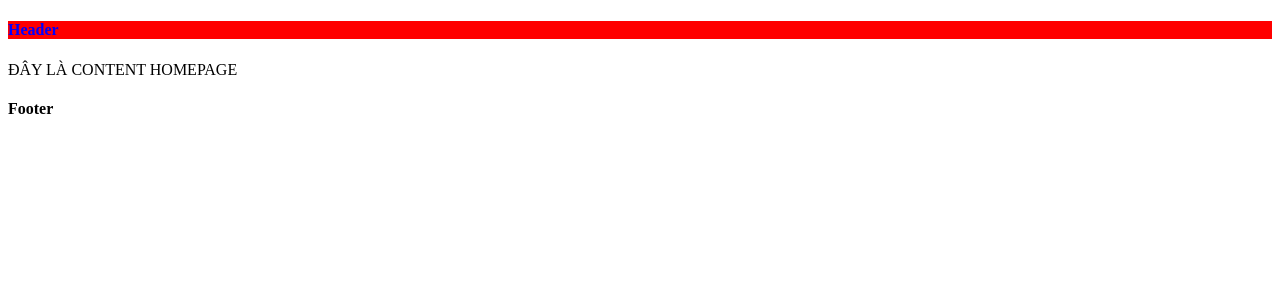
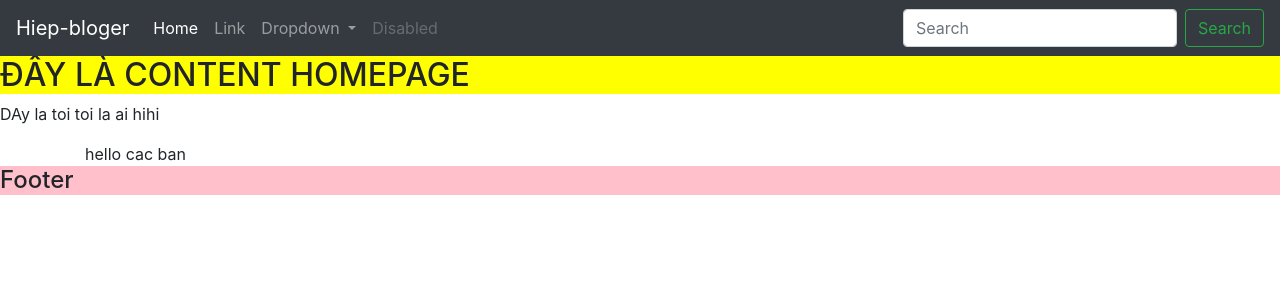
Before and after one commit to hieptvh18/project_nodeJs, a Node server app: page / in a window 1280 px wide. Shown: the top 300 px of the page. Run offline with Node 20, Linux system fonts and the light colour scheme; style sheets or scripts are compiled from the project's sources; some libraries are stand-ins or nearby versions.

Commit message:
css folder

```diff
--- /dev/null
+++ b/nodemon.json
@@ -0,0 +1,3 @@
+{
+    "ext":"js json"
+}
--- a/package.json
+++ b/package.json
@@ -5,7 +5,7 @@
   "main": "src/index.js",
   "scripts": {
     "start": "nodemon --inspect src/index.js",
-    "watch":"node-sass --watch src/resources/scss/app.scss src/public/css/app.css",
+    "watch": "node-sass --watch src/resources/scss/app.scss src/public/css/app.css",
     "test": "echo \"Error: no test specified\" && exit 1"
   },
   "repository": {
@@ -23,7 +23,7 @@
   "homepage": "https://github.com/hieptvh18/project_nodeJs#readme",
   "dependencies": {
     "ejs": "^3.1.6",
-    "express": "^4.17.2",
+    "express": "^4.17.3",
     "express-handlebars": "^6.0.3"
   },
   "devDependencies": {
--- a/src/index.js
+++ b/src/index.js
@@ -2,7 +2,7 @@ const express = require('express')
 const morgan = require('morgan');
 const path = require('path');
 const app = express()
-const port = 3000
+const port = 5000
 
     //--------------------------------------------//
     // config load tài nguyên trong public
@@ -14,7 +14,7 @@ const hbs = exphbs.create({ extname: '.hbs' });
     // TEMPLATE ENGINE
 app.engine('hbs', hbs.engine)
 app.set('view engine', 'hbs');
-app.set("views", path.join(__dirname, 'resources\\views')); // window đổi dấu /
+app.set("views", path.join(__dirname, 'resources/views')); // window đổi dấu /
 
 
 //HTTP logger
@@ -34,3 +34,11 @@ app.get('/news', (req, res) => {
 app.listen(port, () => {
     console.log(`Example app listening at http://localhost:${port}`)
 });
+
+/**
+ * install and config de build dc project nodejs: install express(framework nodejs)
+ * +install nodemon -> live change code
+ * +install node-sass: live change code sass -> config package.json
+ *
+ *
+ */
--- a/src/resources/scss/app.scss
+++ b/src/resources/scss/app.scss
@@ -2,4 +2,16 @@ header{
     background:red;
     color: blue;
     text-decoration: none;
+    p{
+        color:blue;
+    }
+    span{
+        color:red;
+    }
 }
+h2{
+    background: yellow;
+}
+footer{
+    background-color: pink;
+}
--- a/src/resources/views/home.hbs
+++ b/src/resources/views/home.hbs
@@ -1 +1,6 @@
-<p>ĐÂY LÀ CONTENT HOMEPAGE</p>
+<h2>ĐÂY LÀ CONTENT HOMEPAGE</h2>
+
+<p>DAy la toi toi la ai hihi</p>
+<div class="container">
+    hello cac ban
+</div>
--- a/src/resources/views/layouts/main.hbs
+++ b/src/resources/views/layouts/main.hbs
@@ -1,14 +1,18 @@
 <!DOCTYPE html>
 <html lang="en">
+
 <head>
     <meta charset="UTF-8">
     <meta http-equiv="X-UA-Compatible" content="IE=edge">
     <meta name="viewport" content="width=device-width, initial-scale=1.0">
 
     {{!-- plugin --}}
+    <link rel="stylesheet" href="https://cdn.jsdelivr.net/npm/bootstrap@4.0.0/dist/css/bootstrap.min.css"
+        integrity="sha384-Gn5384xqQ1aoWXA+058RXPxPg6fy4IWvTNh0E263XmFcJlSAwiGgFAW/dAiS6JXm" crossorigin="anonymous">
     <link rel="stylesheet" href="/css/app.css">
     <title>Document</title>
 </head>
+
 <body>
     {{>_header}}
 
@@ -22,5 +26,16 @@
     {{>_footer}}
 
     {{!-- end footer --}}
+
+    <script src="https://code.jquery.com/jquery-3.2.1.slim.min.js"
+        integrity="sha384-KJ3o2DKtIkvYIK3UENzmM7KCkRr/rE9/Qpg6aAZGJwFDMVNA/GpGFF93hXpG5KkN"
+        crossorigin="anonymous"></script>
+    <script src="https://cdn.jsdelivr.net/npm/popper.js@1.12.9/dist/umd/popper.min.js"
+        integrity="sha384-ApNbgh9B+Y1QKtv3Rn7W3mgPxhU9K/ScQsAP7hUibX39j7fakFPskvXusvfa0b4Q"
+        crossorigin="anonymous"></script>
+    <script src="https://cdn.jsdelivr.net/npm/bootstrap@4.0.0/dist/js/bootstrap.min.js"
+        integrity="sha384-JZR6Spejh4U02d8jOt6vLEHfe/JQGiRRSQQxSfFWpi1MquVdAyjUar5+76PVCmYl"
+        crossorigin="anonymous"></script>
 </body>
+
 </html>
--- a/src/resources/views/partials/_header.hbs
+++ b/src/resources/views/partials/_header.hbs
@@ -1,3 +1,35 @@
- <header>
-        <h4>Header</h4>
-    </header>
+<nav class="navbar navbar-expand-lg navbar-dark bg-dark">
+  <a class="navbar-brand" href="#">Hiep-bloger</a>
+  <button class="navbar-toggler" type="button" data-toggle="collapse" data-target="#navbarSupportedContent" aria-controls="navbarSupportedContent" aria-expanded="false" aria-label="Toggle navigation">
+    <span class="navbar-toggler-icon"></span>
+  </button>
+
+  <div class="collapse navbar-collapse" id="navbarSupportedContent">
+    <ul class="navbar-nav mr-auto">
+      <li class="nav-item active">
+        <a class="nav-link" href="#">Home <span class="sr-only">(current)</span></a>
+      </li>
+      <li class="nav-item">
+        <a class="nav-link" href="#">Link</a>
+      </li>
+      <li class="nav-item dropdown">
+        <a class="nav-link dropdown-toggle" href="#" id="navbarDropdown" role="button" data-toggle="dropdown" aria-haspopup="true" aria-expanded="false">
+          Dropdown
+        </a>
+        <div class="dropdown-menu" aria-labelledby="navbarDropdown">
+          <a class="dropdown-item" href="#">Action</a>
+          <a class="dropdown-item" href="#">Another action</a>
+          <div class="dropdown-divider"></div>
+          <a class="dropdown-item" href="#">Something else here</a>
+        </div>
+      </li>
+      <li class="nav-item">
+        <a class="nav-link disabled" href="#">Disabled</a>
+      </li>
+    </ul>
+    <form class="form-inline my-2 my-lg-0">
+      <input class="form-control mr-sm-2" type="search" placeholder="Search" aria-label="Search">
+      <button class="btn btn-outline-success my-2 my-sm-0" type="submit">Search</button>
+    </form>
+  </div>
+</nav>
```
Also changed, not shown: src/public/css/app.css (deleted), src/resources/views/partials/_footer.hbs (line endings or trailing spaces), src/server/server.js (line endings or trailing spaces), 1 other file.
